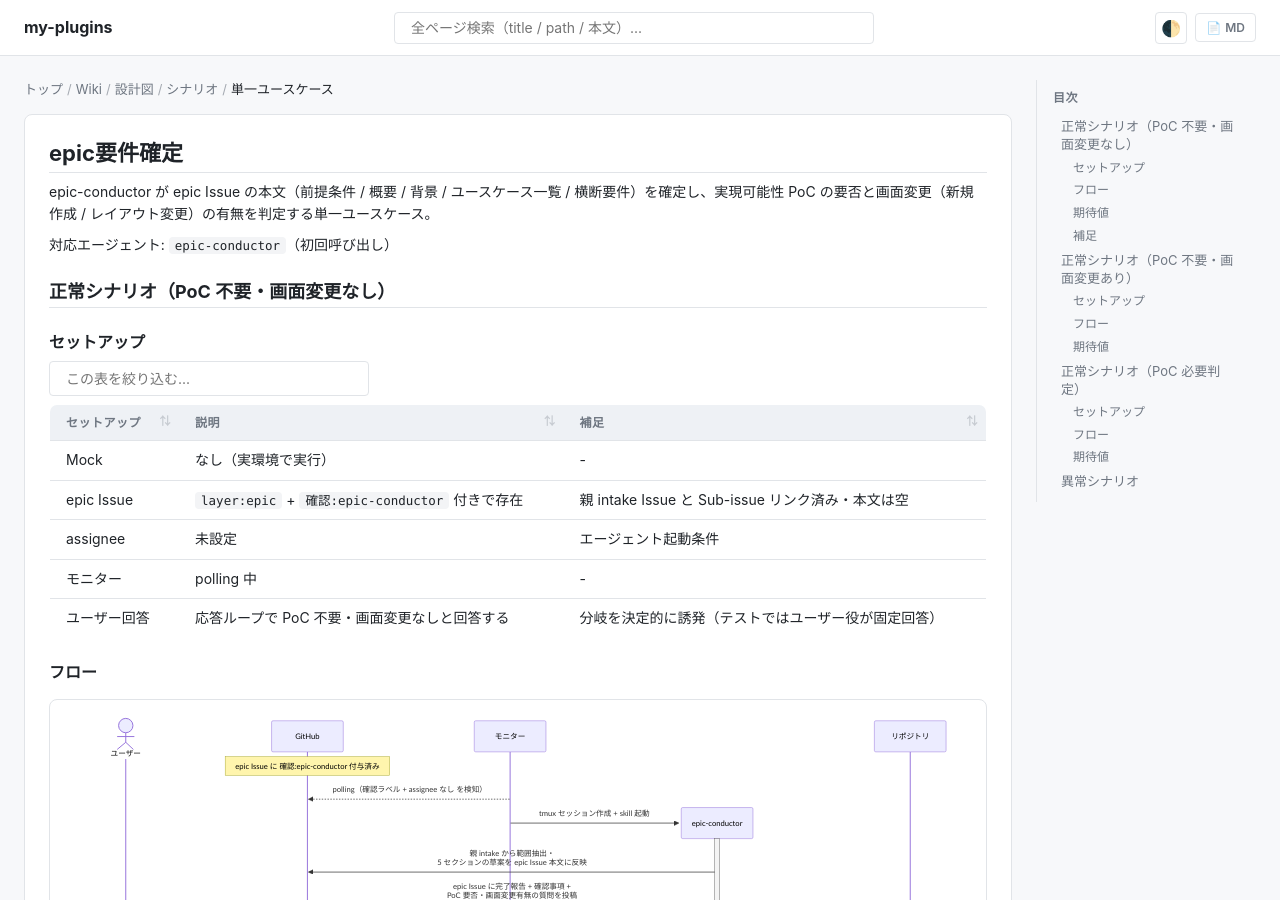
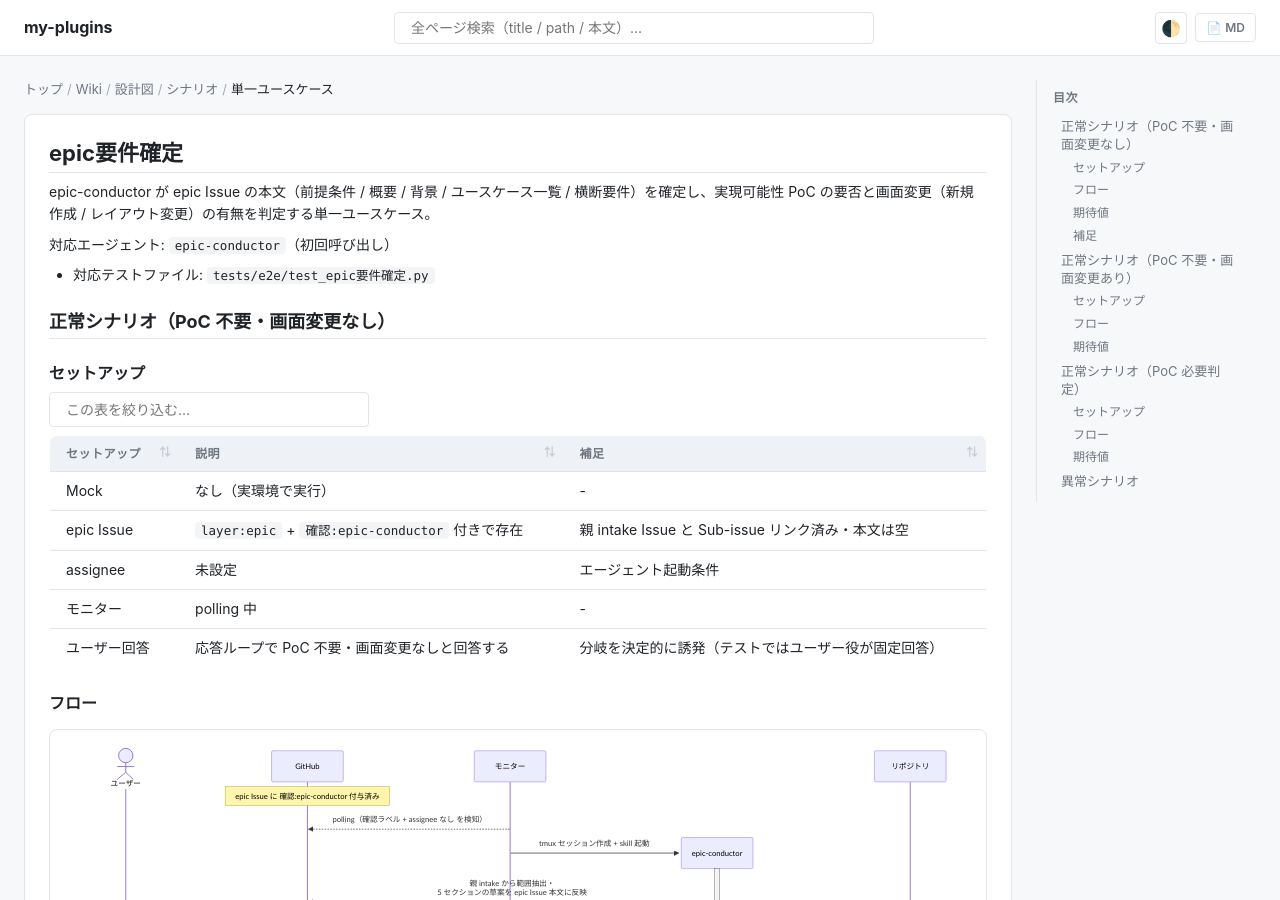
Before and after one commit to shuhei1101/ai-monitor-e2e, a Jekyll site: the page built from docs/wiki/設計図/シナリオ/単一ユースケース/epic要件確定.md, in a window 1280 px wide and 900 px high. Built offline with Jekyll 4.4.1, drawn with Linux system fonts in a browser that asks for light colours; our own code applies the rules of GitHub Pages for plain Markdown files.

Commit message:
epic要件確定シナリオに対応テストファイル行を追記
Co-Authored-By: Claude Fable 5 <noreply@anthropic.com>

```diff
--- a/docs/wiki/設計図/シナリオ/単一ユースケース/epic要件確定.md
+++ b/docs/wiki/設計図/シナリオ/単一ユースケース/epic要件確定.md
@@ -3,6 +3,8 @@
 epic-conductor が epic Issue の本文（前提条件 / 概要 / 背景 / ユースケース一覧 / 横断要件）を確定し、実現可能性 PoC の要否と画面変更（新規作成 / レイアウト変更）の有無を判定する単一ユースケース。
 
 対応エージェント: `epic-conductor`（初回呼び出し）
+
+- 対応テストファイル: `tests/e2e/test_epic要件確定.py`
 
 ## 正常シナリオ（PoC 不要・画面変更なし）
 
```
